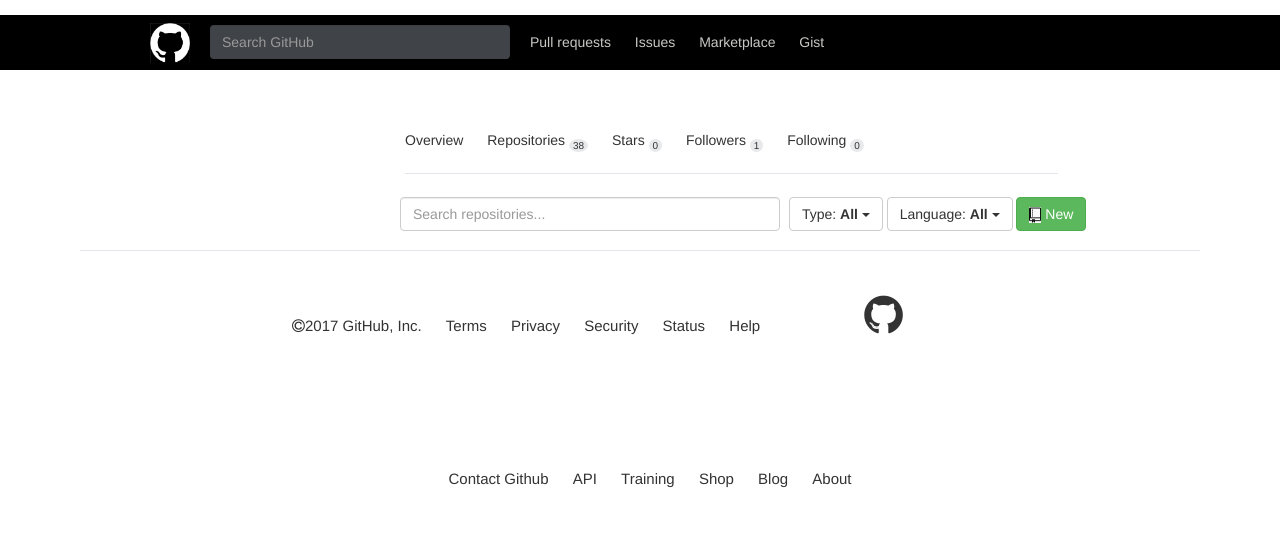
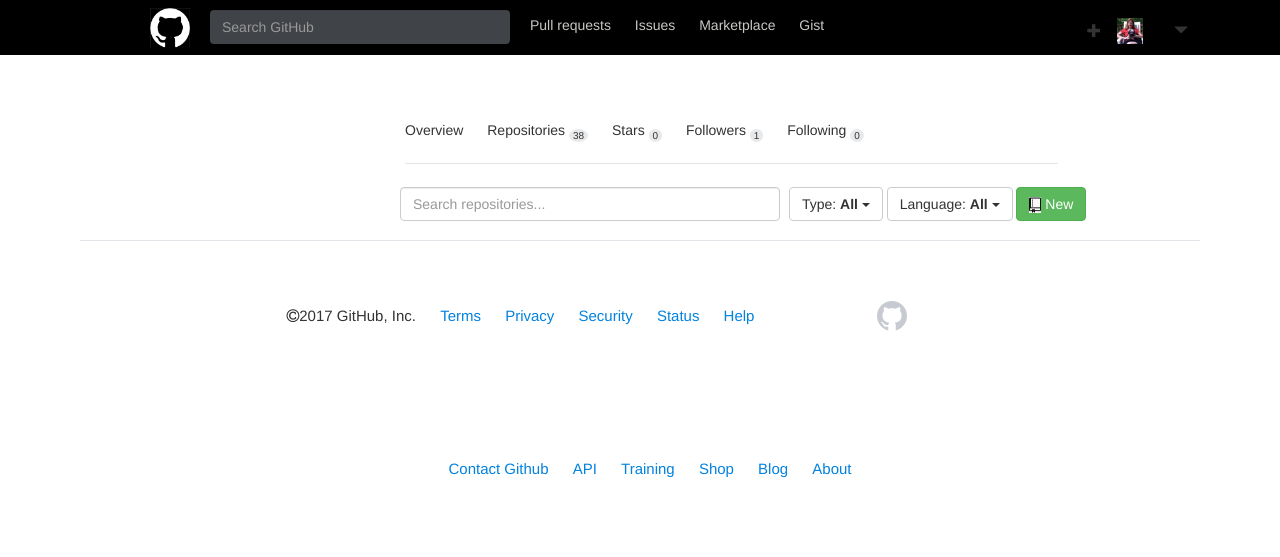
Before and after one commit to cdhorn515/4.4-github-profile, a plain HTML site: page index.html in a window 1280 px wide. Shown: the top 557 px of the page. Drawn offline with nearby package versions, Linux system fonts and the light colour scheme; a script that the page names is missing.

Commit message:
added glyphicons to navbar and small pic

```diff
--- a/css/styles.css
+++ b/css/styles.css
@@ -4,10 +4,10 @@
   padding: 0;
 }
 
-body{
-
+/*-----------Navbar Header--------*/
+header{
+  display: inline-block;
 }
-/*-----------Navbar Header--------*/
 .topnav{
   height: 55px;
   width: 100%;
@@ -36,11 +36,28 @@
   float: left;
 }
 
+.navbar-right{
+  margin-right: 80px;
+  padding-top:
+}
+
+.inverted{
+  filter: invert;
+  background-color: #000;
+  border: none;
+}
+
+.tinyProfilePic{
+  height: 26px;
+  width: 26px;
+
+}
 .toplinks{
   color: #C8C9C4;
   text-decoration: none;
   display: inline-block;
-  padding-top: 17px;
+  /*padding-top: 17px;*/
+  height: line-height;
 }
 .repoicon{
   height: 16px;
@@ -82,12 +99,10 @@
   float: right;
   width: 100%;
   position: absolute;
-  /*parallax?*/
   margin-top: 20px;
   margin-bottom: 20px;
   margin-left: 325px;
   margin-right: 110px;
-  /*border-bottom: 1px solid #E1E4E8;*/
 }
 
 .shaded{
@@ -134,15 +149,19 @@
   border-radius: 6px;
 }
 /*-------------organization div*/
+#organizations{
+  border-top: 1px solid #E1E4E8;
+  width: 90%;
+}
+
 .organization{
   font-size: 18px;
   font-weight: bold;
   padding-bottom: 10px;
 }
 
-#organizations{
-  border-top: 1px solid #E1E4E8;
-  width: 90%;
+.orgavatar{
+  padding-top: 10px;
 }
 
 .orgavatar>img{
@@ -212,12 +231,13 @@
   font-size: 15px;
 }
 footer>ul>li{
-  color: #border-bottom: 1px solid #E1E4E8;
+  color: #0382DE;
 }
 
 .footericon{
   margin-left: 100px;
   margin-right: 100px;
+
 }
 
 .footer{
--- a/index.html
+++ b/index.html
@@ -14,7 +14,7 @@
   <link rel="stylesheet" href="css/styles.css">
 </head>
 
-<body>
+
   <header class="topnav">
     <img src="pics/githublogo.png" alt="githublogo" class="githublogo">
     <div class="form-group">
@@ -27,7 +27,19 @@
       <li class="toplinks">Marketplace</li>
       <li class="toplinks">Gist</li>
     </ul>
+
+  <div class="navbar-right">
+    <button type="button" class="btn btn-default inverted" aria-label="Left Align">
+  <span class="glyphicon glyphicon-plus inverted" aria-hidden="true"></span>
+</button>
+    <img class="tinyProfilePic" src="pics/profilepic.png" alt="tiny-profile-pic">
+    <button type="button" class="btn btn-default inverted" aria-label="Left Align">
+  <span class="glyphicon glyphicon-triangle-bottom inverted" aria-hidden="true"></span>
+</button>
+
+  </div>
   </header>
+  <body>
   <!-- links under header and search box -->
   <section class="main-section">
         <div class="search-boxes">
@@ -86,8 +98,6 @@
   <button type="button" class="btn btn-success"><img class="repoicon" src="pics/repositoryicon.png" alt="book icon"> New</button>
   </form>
 
-
-    <!-- </div> -->
   </div>
     <div class="flex-cont">
       <section class="col-2" >
@@ -111,7 +121,7 @@
       <li class='footer-info' href="https://status.github.com">Status</li>
       <li class='footer-info' href="https://help.github.com">Help</li>
     </ul>
-    <span class="footericon"><i class="fa fa-github fa-3x footer" aria-hidden="true"></i></span>
+    <span><img src="pics/graygithublogo.png" class="footericon" alt="graylogo"></span>
     <ul class='footer'>
       <li class='footer-info' href="https://github.com/contact">Contact Github</li>
       <li class='footer-info' href="https://developer.github.com">API</li>
```
Also changed, not shown: pics/graygithublogo.png (added), pics/profilepic.png (added).
